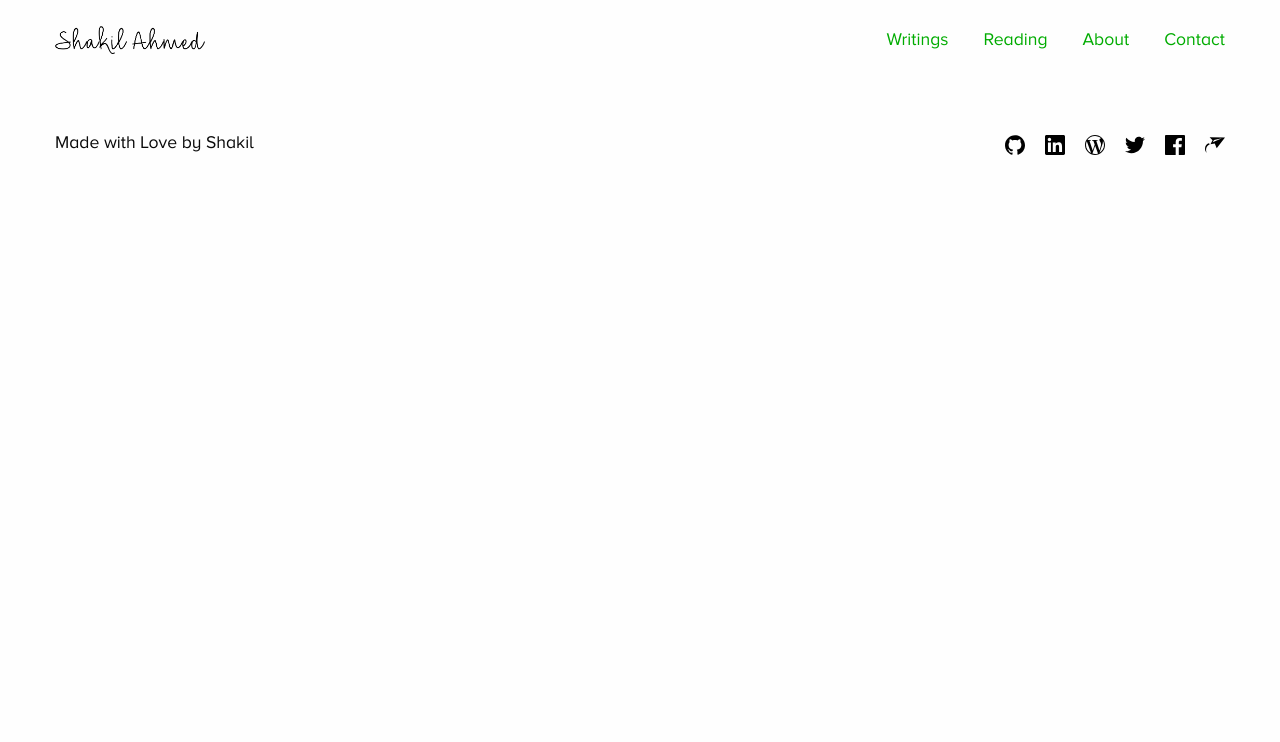
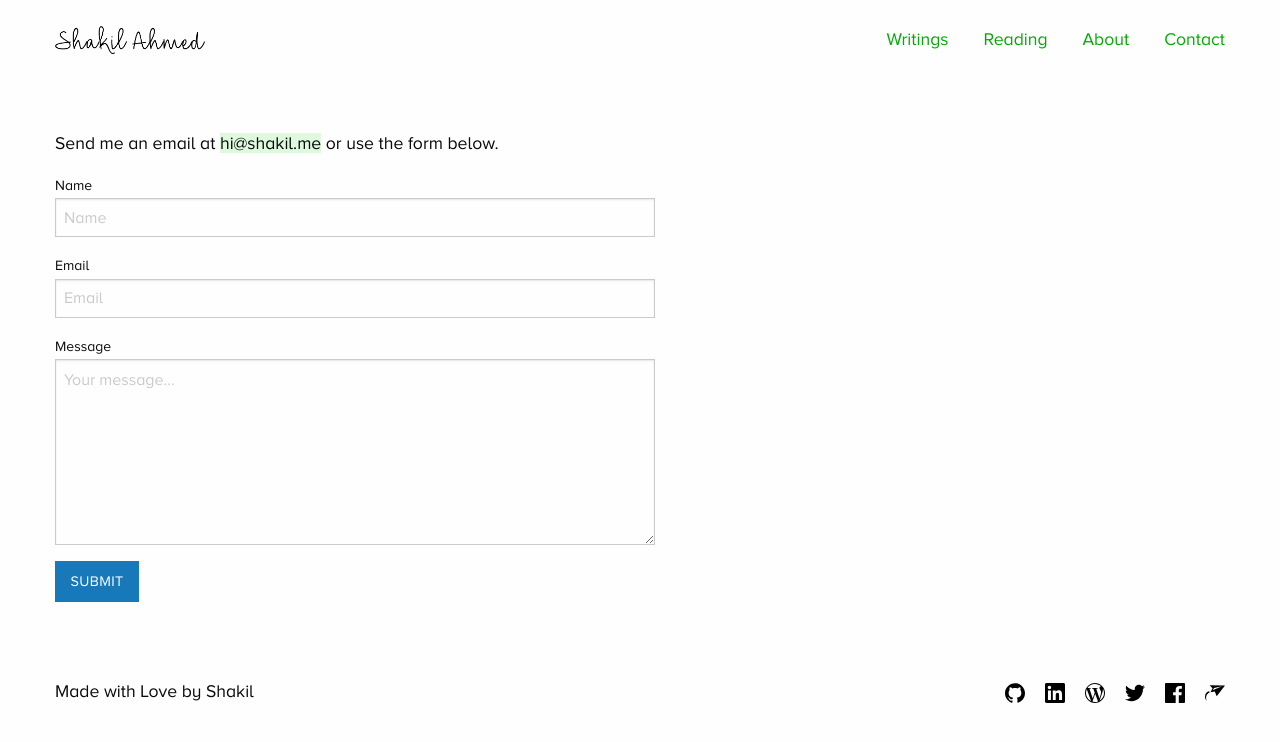
Before and after one commit to iAmShakil/shakil.me, a React (Create React App) app: page /contact in a window 1280 px wide. Shown: the top 742 px of the page. Built offline with nearby package versions, Linux system fonts and the light colour scheme.

Commit message:
added contact form

```diff
--- a/package.json
+++ b/package.json
@@ -3,6 +3,7 @@
   "version": "0.1.0",
   "private": true,
   "dependencies": {
+    "axios": "^0.18.0",
     "react": "^16.4.0",
     "react-dom": "^16.4.0",
     "react-router-dom": "^4.2.2",
--- a/src/App.css
+++ b/src/App.css
@@ -42,3 +42,8 @@ body{
 .App{
   margin-top: 25px;
 }
+
+/* helper classes */
+span.Keyword {
+  background: #def9de;
+}
--- a/src/App.js
+++ b/src/App.js
@@ -4,6 +4,7 @@ import Nav from './components/Nav/Nav';
 import Home from './components/Home/Home';
 import Writings from './components/Writings/Writings';
 import Reading from './components/Reading/Reading';
+import Contact from './components/Contact/Contact';
 import Footer from './components/Footer/Footer';
 import './Foundation.css';
 import './App.css';
@@ -14,12 +15,11 @@ class App extends Component {
       <Router>
       <div className="App grid-container">
       {/* passing down the NavLink to NavRight through Nav */}
-      <Nav>
-        <NavLink />
-      </Nav>
+      <Nav />
       <Route exact path="/" component= {Home} />
       <Route path="/writings" component= {Writings} />
       <Route path="/reading" component= {Reading} />
+      <Route path="/contact" component= {Contact} />
       <Footer />
       </div>
       </Router>
--- /dev/null
+++ b/src/components/Contact/Contact.css
@@ -0,0 +1,3 @@
+.Contact{
+    margin-top: 60px;
+}
--- /dev/null
+++ b/src/components/Contact/Contact.js
@@ -0,0 +1,57 @@
+import React, { Component } from 'react';
+import Form from './Form/Form';
+import axios from 'axios';
+import './Contact.css';
+
+class Contact extends Component {
+    constructor(props){
+        super(props);
+        this.state = {
+            name: "",
+            email: "",
+            message: "",
+        }
+
+    this.handleChange = this.handleChange.bind(this);
+    this.handleSubmit = this.handleSubmit.bind(this);
+
+    }
+    handleChange = (event) => {
+        const name = event.target.name;
+        const value = event.target.checked? event.target.checked : event.target.value;
+        if(name == "name"){
+            this.setState({
+                name : value
+            })
+        } else if(name == "email") {
+
+            this.setState({
+                email : value
+            })
+        } else if(name == "message") {
+
+            this.setState({
+                message : value
+            })
+        }
+
+    }
+
+    handleSubmit = (event) => {
+
+        event.preventDefault();
+        // creating a new form data to send
+
+    }
+
+    render () {
+        return (
+            <div className="Contact">
+                <p>Send me an email at <span className="Keyword">hi@shakil.me</span> or use the form below.</p>
+                <Form handleChange={this.handleChange} handleSubmit={this.handleSubmit} data={this.state} />
+            </div>
+        )
+    }
+}
+
+export default Contact;
--- /dev/null
+++ b/src/components/Contact/Form/Form.css
@@ -0,0 +1,14 @@
+form {
+    max-width: 600px;
+    margin-top: 40px;
+}
+
+.button{
+
+color: #fff;
+border: 0;
+padding: 5px 17px;
+cursor: pointer;
+text-transform: uppercase;
+border-radius: 2px;
+letter-spacing: 0.4px;}
--- /dev/null
+++ b/src/components/Contact/Form/Form.js
@@ -0,0 +1,22 @@
+import React, { Component } from 'react';
+import './Form.css';
+
+class Form extends Component {
+    render () {
+        return (
+            <div>
+            <form onSubmit={this.props.handleSubmit}>
+                    <label htmlFor="Name">Name</label>
+                    <input onChange={this.props.handleChange} type="text" name="name" placeholder="Name" value={this.props.data.name}/>
+                    <label htmlFor="Email">Email</label>
+                    <input onChange={this.props.handleChange} type="email" placeholder="Email" name="email"/>
+                    <label htmlFor="Message">Message</label>
+                    <textarea onChange={this.props.handleChange} name="message" placeholder="Your message..." cols="30" rows="7"></textarea>
+                    <input className="button" type="submit" value="Submit"/>
+                </form>
+            </div>
+        )
+    }
+}
+
+export default Form;
--- a/src/components/Home/Header/Hero/Hero.css
+++ b/src/components/Home/Header/Hero/Hero.css
@@ -16,6 +16,3 @@
 .Hero-Second {
     padding-top: 20px;
 }
-span.Keyword {
-  background: #def9de;
-}
```
Also changed, not shown: 1 other file (tests, documents, lock files or other folders).
